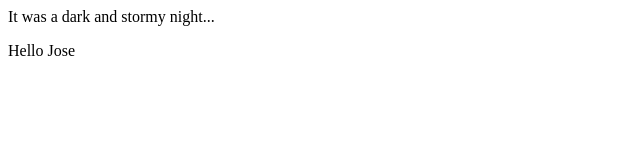
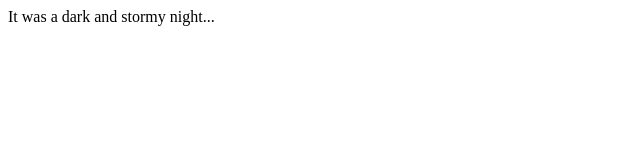
Before and after one commit to urdans/fireside-story, a plain HTML site: page index.html in a window 1280 px wide. Shown: the full height of the page, 0-640 px from the left. Drawn offline with Linux system fonts and the light colour scheme.

Commit message:
Revert "next line"
This reverts commit e5a5bb604c70db7b21f2ef971821da53afb12c5f.

```diff
--- a/index.html
+++ b/index.html
@@ -2,7 +2,6 @@
 
 <body>
     <p>It was a dark and stormy night...</p>
-    <p>Hello Jose</p>
 </body>
 
 </html>
```
